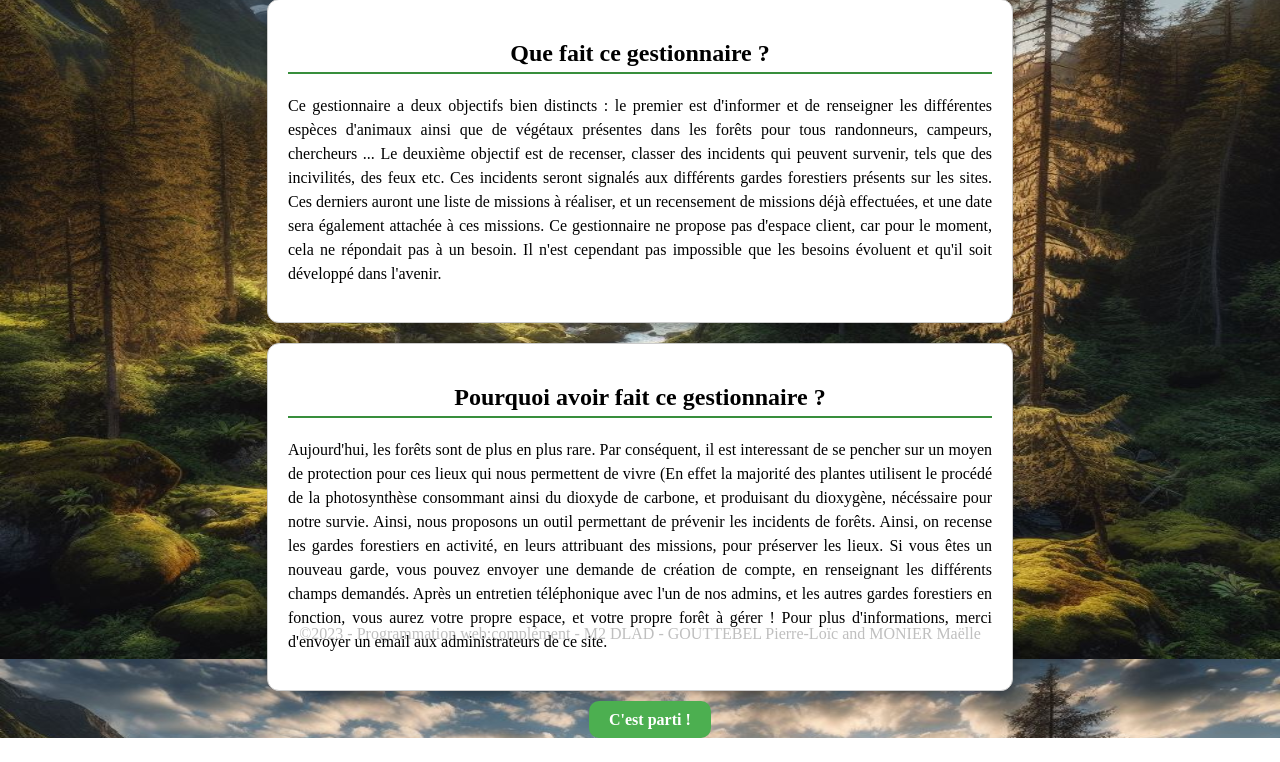
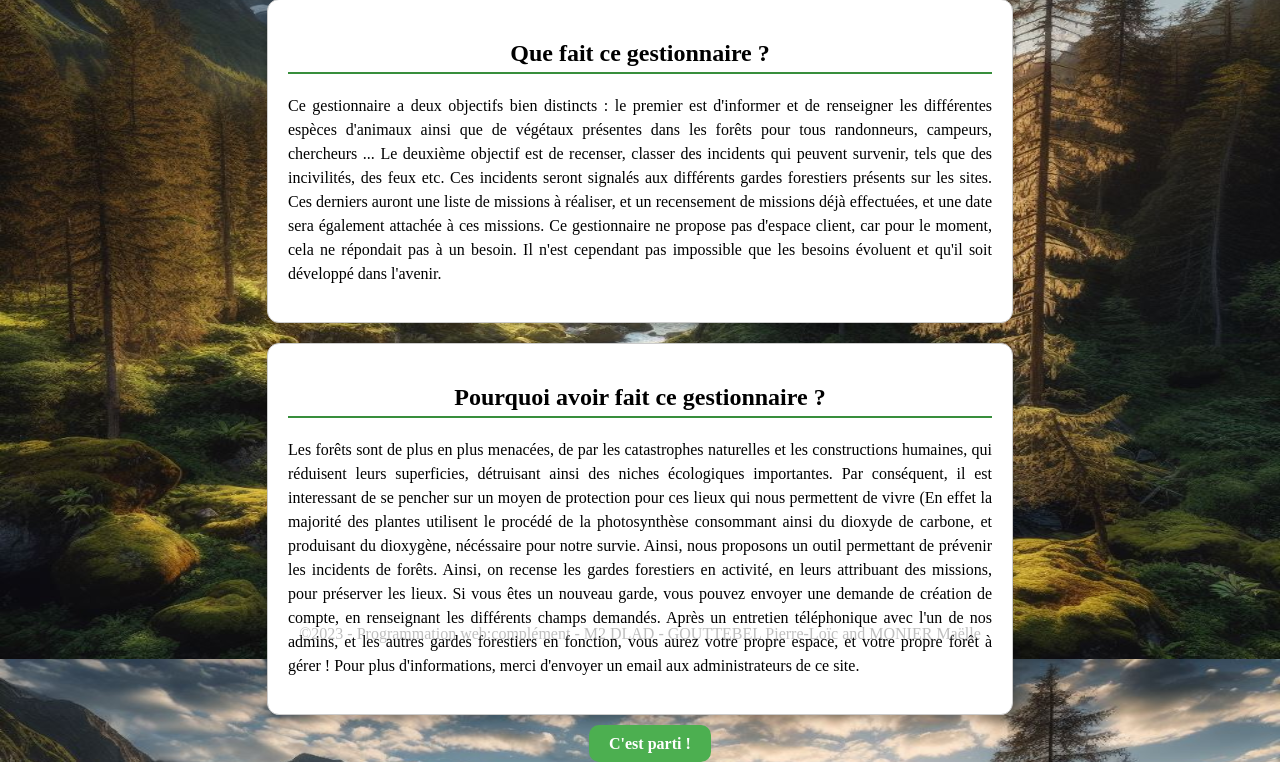
Before and after one commit to Ist4lri/forestManagementApp, a Django app: page / in a window 1280 px wide. Shown: the part 141-903 px from the top of the page. Before the commit the page ends 879 px from the top, so only its background shows below. Run offline with Django 4.2, Linux system fonts and the light colour scheme; parts of the project's set-up code (start-up, migrations or seed data) failed here and were passed over.

Commit message:
jesaispluscequejaifaitsurcettepagejauraisdufairedescommitspetitàpetitsorry

```diff
--- a/forestmanagementapp2/templates/homePage.html
+++ b/forestmanagementapp2/templates/homePage.html
@@ -39,7 +39,7 @@
     <section class="section-description2">
         <h2>Pourquoi avoir fait ce gestionnaire ?</h2>
         <p>
-            Aujourd'hui, les forêts sont de plus en plus rare. Par conséquent, il est interessant de se pencher sur un moyen de protection
+            Les forêts sont de plus en plus menacées, de par les catastrophes naturelles et les constructions humaines, qui réduisent leurs superficies, détruisant ainsi des niches écologiques importantes. Par conséquent, il est interessant de se pencher sur un moyen de protection
             pour ces lieux qui nous permettent de vivre (En effet la majorité des plantes utilisent le procédé de la photosynthèse
             consommant ainsi du dioxyde de carbone, et produisant du dioxygène, nécéssaire pour notre survie.
             Ainsi, nous proposons un outil permettant de prévenir les incidents de forêts. Ainsi, on recense les gardes forestiers en activité, en leurs attribuant des missions,
```
